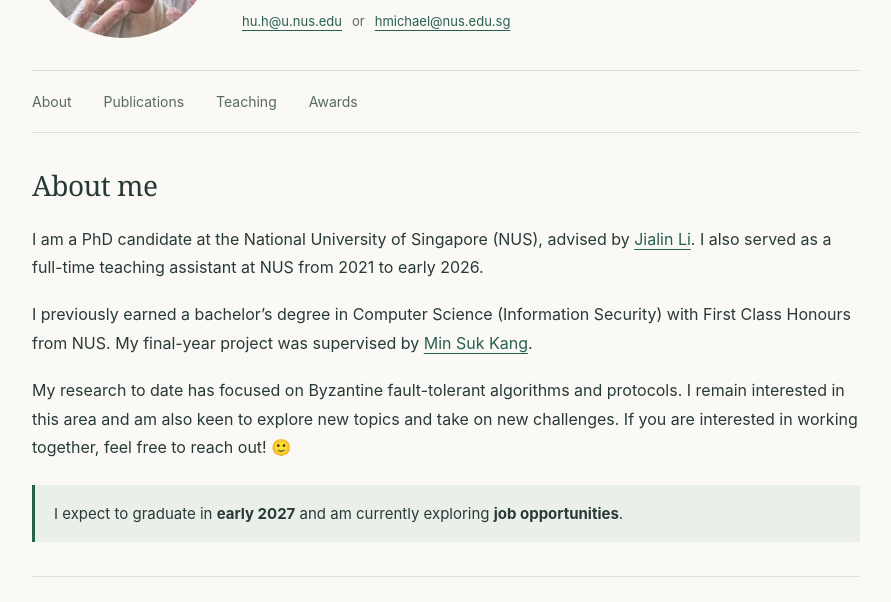
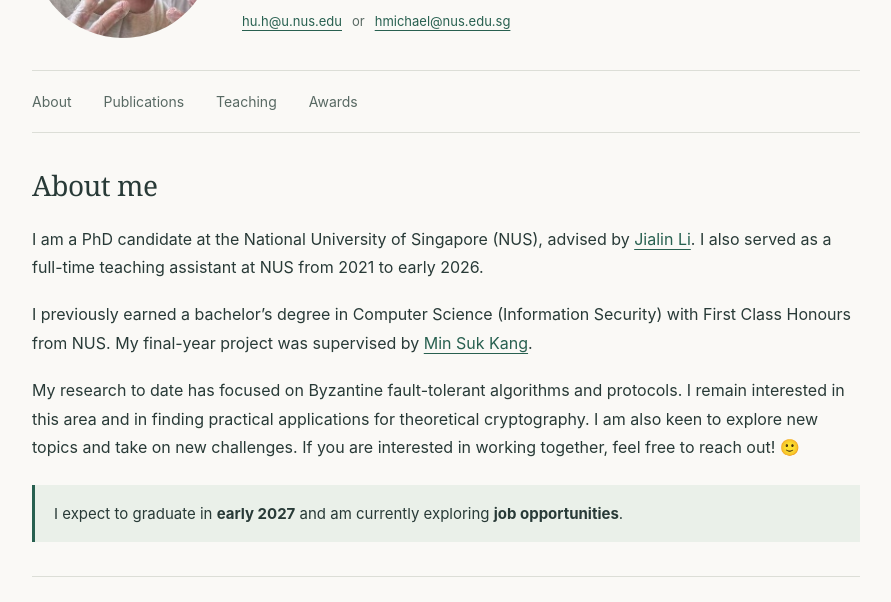
Before and after one commit to ABearPerson/ABearPerson.github.io, a plain HTML site: page index.html in a window 1280 px wide. Shown: the part 198-800 px from the top of the page, without its empty margins (194-1085 px from the left). Drawn offline with Linux system fonts and the light colour scheme.

Commit message:
Add interest in practical applications of theoretical cryptography

```diff
--- a/index.html
+++ b/index.html
@@ -131,7 +131,7 @@
         <div class="bio">
           <p>I am a PhD candidate at the National University of Singapore (NUS), advised by <a href="https://www.comp.nus.edu.sg/~lijl/">Jialin Li</a>. I also served as a full-time teaching assistant at NUS from 2021 to early 2026.</p>
           <p>I previously earned a bachelor’s degree in Computer Science (Information Security) with First Class Honours from NUS. My final-year project was supervised by <a href="https://netsp.kaist.ac.kr/people">Min Suk Kang</a>.</p>
-          <p>My research to date has focused on Byzantine fault-tolerant algorithms and protocols. I remain interested in this area and am also keen to explore new topics and take on new challenges. If you are interested in working together, feel free to reach out! 🙂</p>
+          <p>My research to date has focused on Byzantine fault-tolerant algorithms and protocols. I remain interested in this area and in finding practical applications for theoretical cryptography. I am also keen to explore new topics and take on new challenges. If you are interested in working together, feel free to reach out! 🙂</p>
         </div>
         <p class="opportunities">I expect to graduate in <strong>early 2027</strong> and am currently exploring <strong>job opportunities</strong>.</p>
       </section>
```
